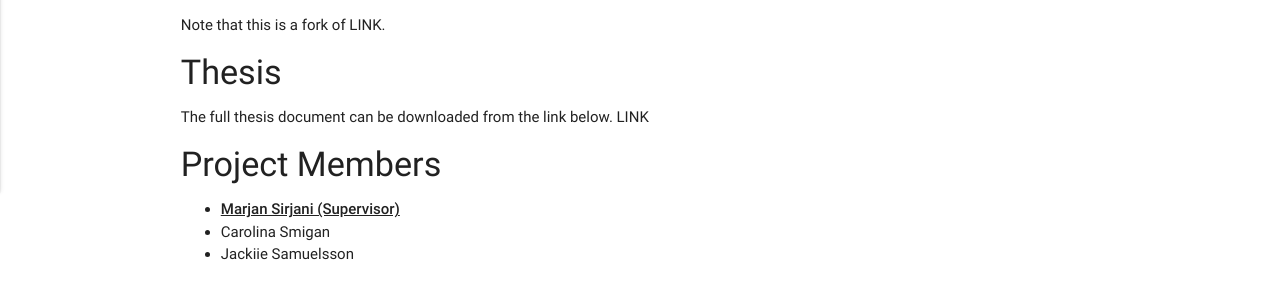
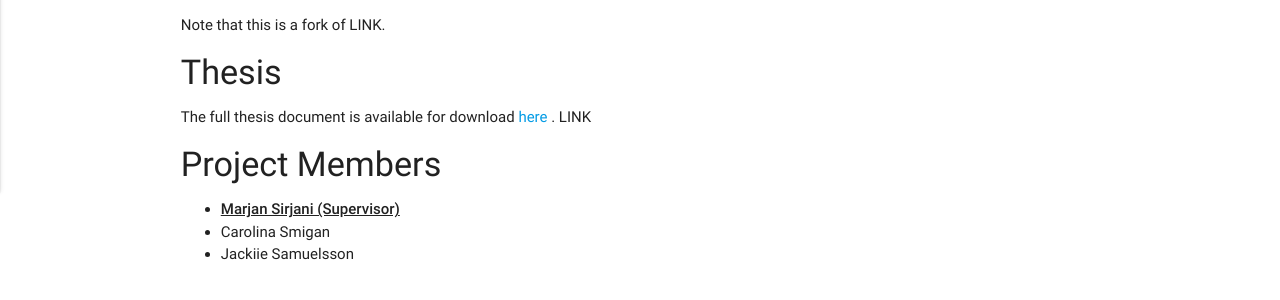
Before and after one commit to rebeca-lang/rebeca-lang.github.io, a Jekyll site: the page built from projects/LegatatoRebeca.md, in a window 1280 px wide. Shown: the part 769-1069 px from the top of the page. Built offline with Jekyll 4.4.1, drawn with Linux system fonts in a browser that asks for light colours.

Commit message:
Revise thesis download link

```diff
--- a/projects/LegatatoRebeca.md
+++ b/projects/LegatatoRebeca.md
@@ -21,8 +21,11 @@ The implementation and source code for this project are available at the link be
 Note that this is a fork of LINK.
 
 #### Thesis
-The full thesis document can be downloaded from the link below.
+The full thesis document is available for download [ here ](https://mdh.diva-portal.org/smash/record.jsf?aq2=%5B%5B%5D%5D&c=71&af=%5B%5D&searchType=LIST_LATEST&sortOrder2=title_sort_asc&query=&language=sv&pid=diva2%3A1964348&aq=%5B%5B%5D%5D&sf=all&aqe=%5B%5D&sortOrder=author_sort_asc&onlyFullText=false&noOfRows=50&dswid=8338).
 LINK
+
+
+
 
 
 #### Project Members
```
